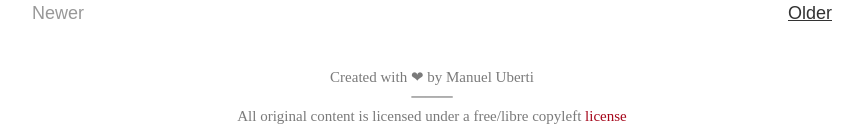
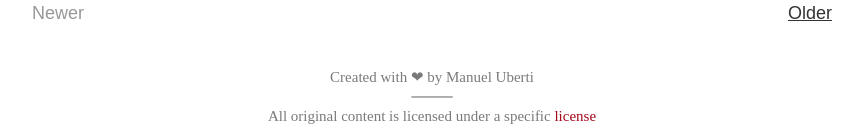
Before and after one commit to manuel-uberti/manuel-uberti.github.io, a Jekyll site: the page built from index.html, in a window 1280 px wide. Shown: the part 1094-1233 px from the top of the page, without its empty margins (208-1071 px from the left). Built offline with Jekyll 4.4.1, drawn with Linux system fonts in a browser that asks for light colours; some web fonts are replaced; the list of posts is cut into pages by our own code.

Commit message:
Update footer

```diff
--- a/_includes/footer.html
+++ b/_includes/footer.html
@@ -3,7 +3,7 @@
     <div>
       Created with ❤ by Manuel Uberti<br>
       ⸻<br>
-      All original content is licensed under a free/libre copyleft <a href="https://www.manueluberti.eu/license">license</a>
+      All original content is licensed under a specific <a href="https://www.manueluberti.eu/license">license</a>
     </div>
   </div>
 </footer>
```
